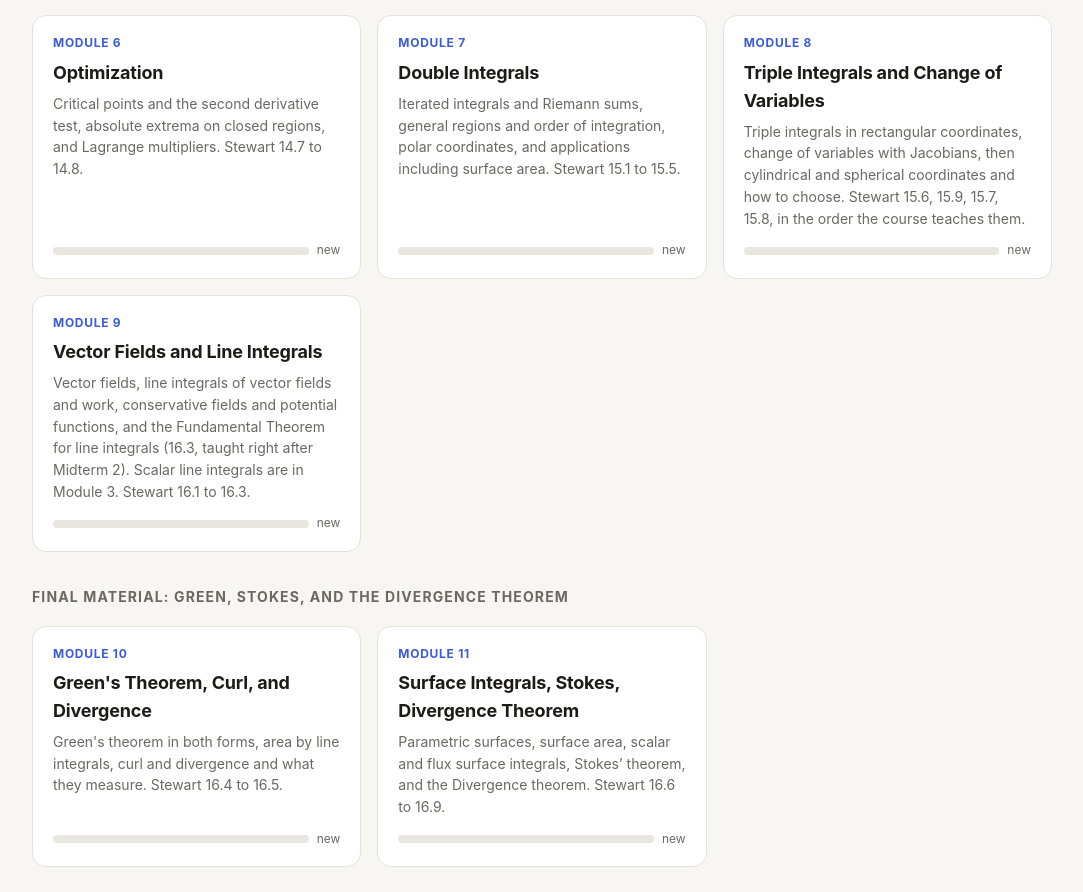
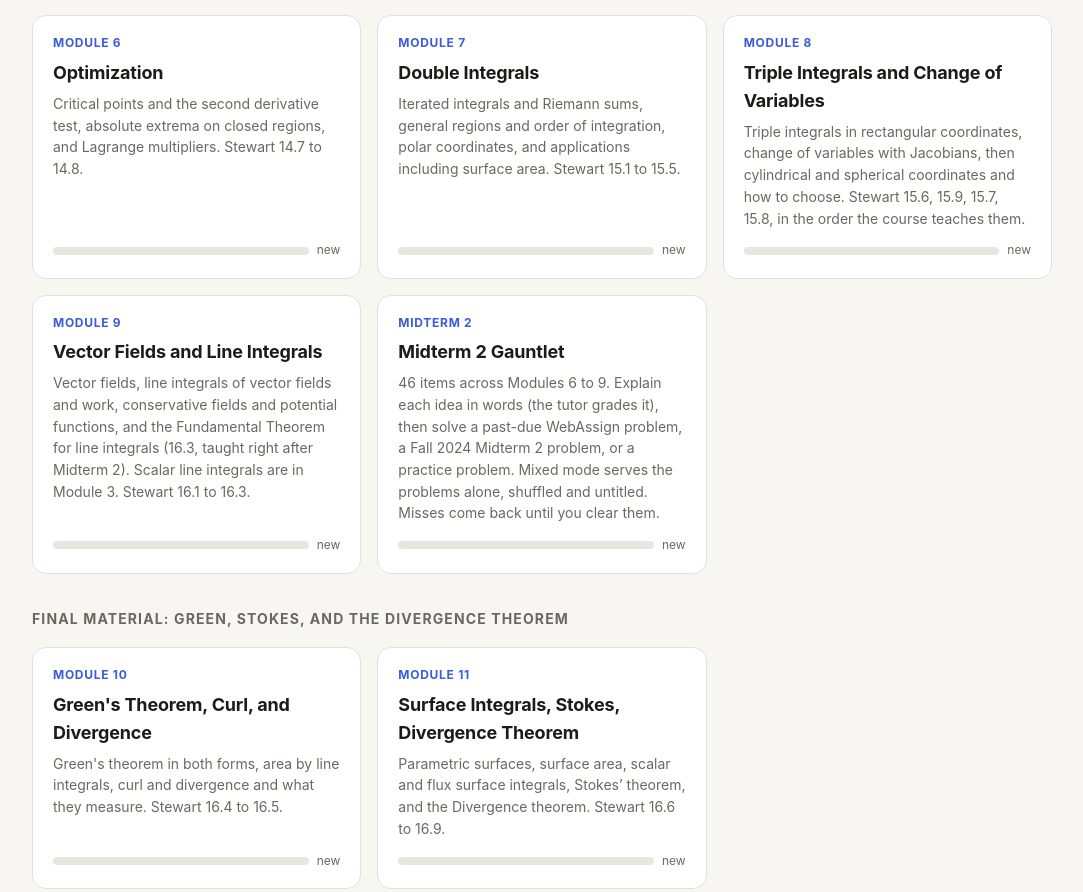
Before and after one commit to njc8/study-modules, a plain HTML site: page math212.html in a window 1280 px wide. Shown: the part 1032-1924 px from the top of the page, without its empty margins (98-1181 px from the left). Drawn offline with Linux system fonts and the light colour scheme.

Commit message:
List the Midterm 2 gauntlet on the MATH 212 hub

```diff
--- a/math212.html
+++ b/math212.html
@@ -56,6 +56,7 @@ const MODULES=[
   {g:'g2',num:'Module 7',file:'07-double-integrals.html',key:'double-integrals',title:'Double Integrals',desc:'Iterated integrals and Riemann sums, general regions and order of integration, polar coordinates, and applications including surface area. Stewart 15.1 to 15.5.'},
   {g:'g2',num:'Module 8',file:'08-triple-integrals.html',key:'triple-integrals',title:'Triple Integrals and Change of Variables',desc:'Triple integrals in rectangular coordinates, change of variables with Jacobians, then cylindrical and spherical coordinates and how to choose. Stewart 15.6, 15.9, 15.7, 15.8, in the order the course teaches them.'},
   {g:'g2',num:'Module 9',file:'09-line-integrals.html',key:'line-integrals',title:'Vector Fields and Line Integrals',desc:'Vector fields, line integrals of vector fields and work, conservative fields and potential functions, and the Fundamental Theorem for line integrals (16.3, taught right after Midterm 2). Scalar line integrals are in Module 3. Stewart 16.1 to 16.3.'},
+  {g:'g2',num:'Midterm 2',file:'midterm2-gauntlet.html',key:'gauntlet-m2',title:'Midterm 2 Gauntlet',desc:'46 items across Modules 6 to 9. Explain each idea in words (the tutor grades it), then solve a past-due WebAssign problem, a Fall 2024 Midterm 2 problem, or a practice problem. Mixed mode serves the problems alone, shuffled and untitled. Misses come back until you clear them.'},
   {g:'g3',num:'Module 10',file:'10-greens-curl-div.html',key:'greens',title:"Green's Theorem, Curl, and Divergence",desc:"Green's theorem in both forms, area by line integrals, curl and divergence and what they measure. Stewart 16.4 to 16.5."},
   {g:'g3',num:'Module 11',file:'11-surface-integrals.html',key:'surfaces',title:'Surface Integrals, Stokes, Divergence Theorem',desc:'Parametric surfaces, surface area, scalar and flux surface integrals, Stokes’ theorem, and the Divergence theorem. Stewart 16.6 to 16.9.'},
 ];
```
